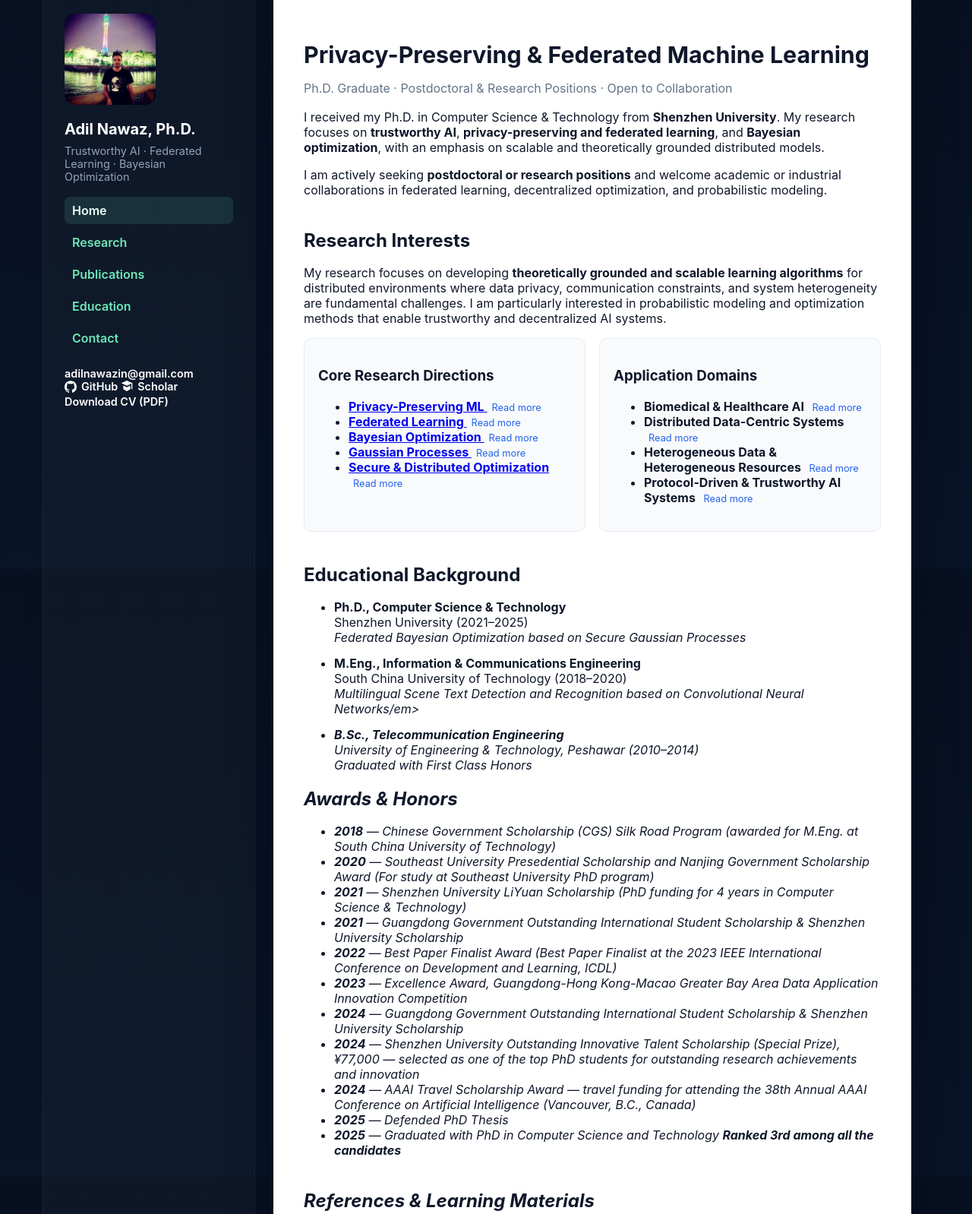
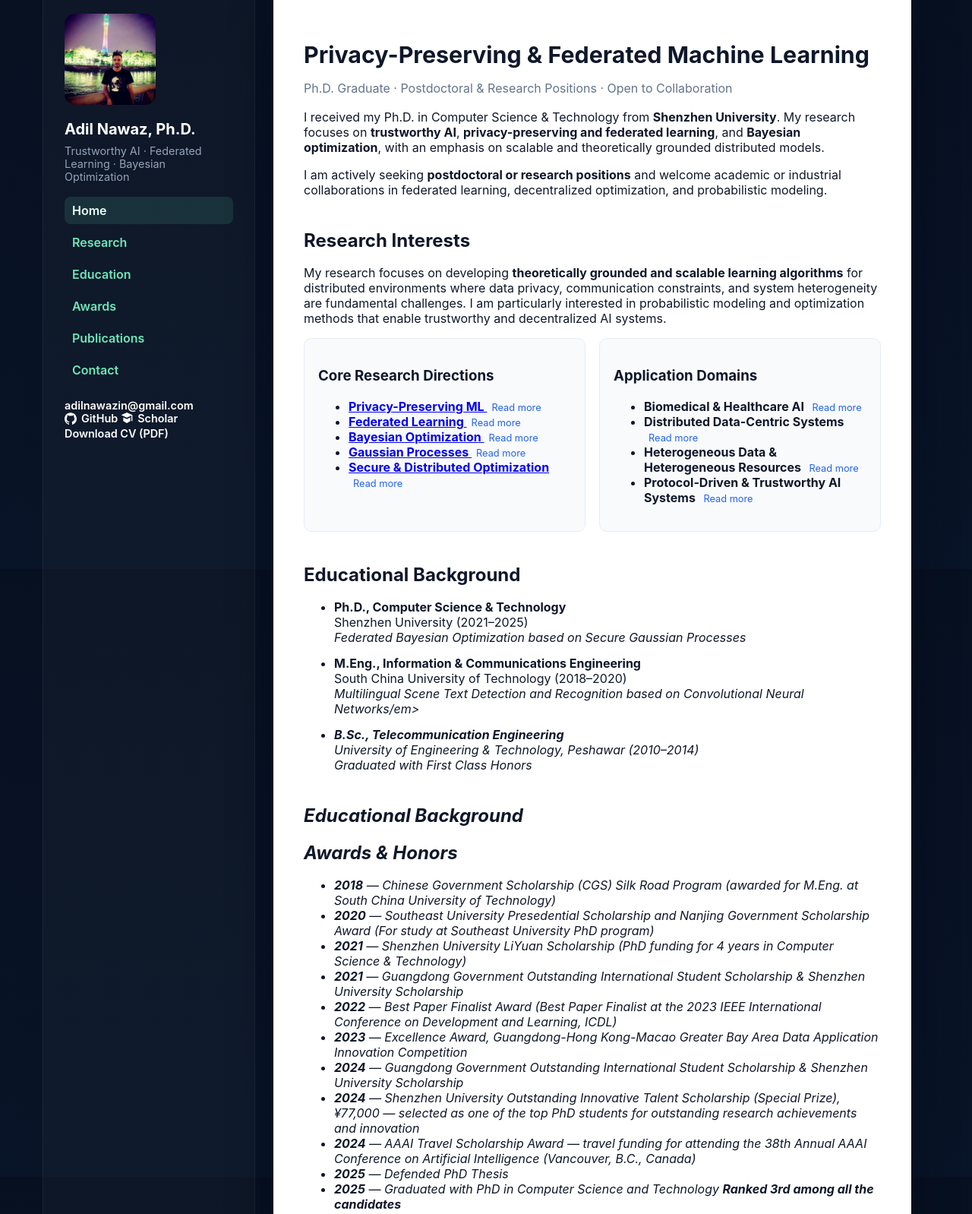
Before and after one commit to adillin/adillin.github.io, a website: page index.html in a window 1280 px wide. Shown: the part 51-1649 px from the top of the page at 76% size. Drawn offline with Linux system fonts and the light colour scheme; no server answers.

```diff
--- a/index.html
+++ b/index.html
@@ -85,8 +85,9 @@ loadPublications();
     <nav class="nav">
       <a href="#home">Home</a>
       <a href="#research">Research</a>
+      <a href="#cv">Education</a>
+      <a href="#cv">Awards</a>
       <a href="#publications">Publications</a>
-      <a href="#cv">Education</a>
       <a href="#contact">Contact</a>
     </nav>
 
@@ -320,7 +321,11 @@ loadPublications();
           <em>Graduated with First Class Honors</em>
         </li>
       </ul>
+    </section>
 
+    <!-- ================= AWARDS ================= -->
+    <section id="awards" class="section">
+      <h2 class="section-title">Educational Background</h2>
       <h2 class="section-title">Awards & Honors</h2>
       <ul class="awards">
         <li><strong>2018</strong> — Chinese Government Scholarship (CGS) Silk Road Program (awarded for M.Eng. at South China University of Technology)</li>
```
